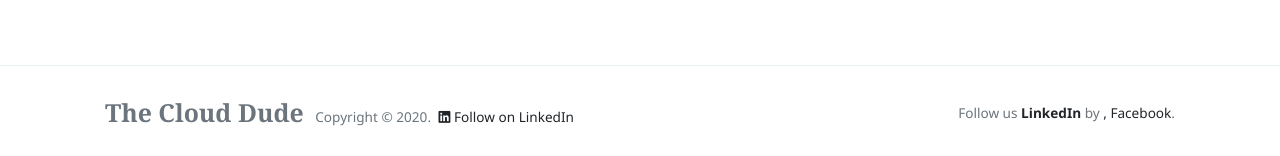
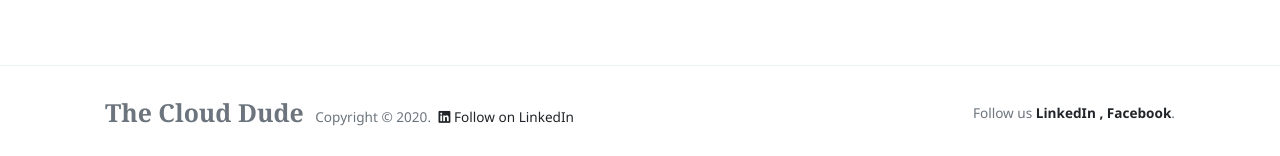
Before and after one commit to AkshaySiwal/tcd, a Jekyll site: the page built from index.html, in a window 1280 px wide and 900 px high, scrolled down 1707 px. Shown: the part 741-897 px from the top of the window. Built offline with Jekyll 4.4.1, drawn with Linux system fonts in a browser that asks for light colours; nearby versions of some CDN libraries; the list of posts is cut into pages by our own code.

Commit message:
Update default.html

```diff
--- a/_layouts/default.html
+++ b/_layouts/default.html
@@ -85,7 +85,7 @@
 
             </div>
             <div>
-                Follow us <a target="_blank" class="text-dark font-weight-bold" href="https://www.linkedin.com/in/the-cloud-dude-55156a1b0/"> LinkedIn </a> by <a class="text-dark" target="_blank" href="https://www.linkedin.com/in/the-cloud-dude-55156a1b0/">, Facebook</a>.
+                Follow us <a target="_blank" class="text-dark font-weight-bold" href="https://www.linkedin.com/in/the-cloud-dude-55156a1b0/"> LinkedIn </a><a class="text-dark font-weight-bold" target="_blank" href="https://www.linkedin.com/in/the-cloud-dude-55156a1b0/">, Facebook</a>.
             </div>
         </div>
         </div>
```
